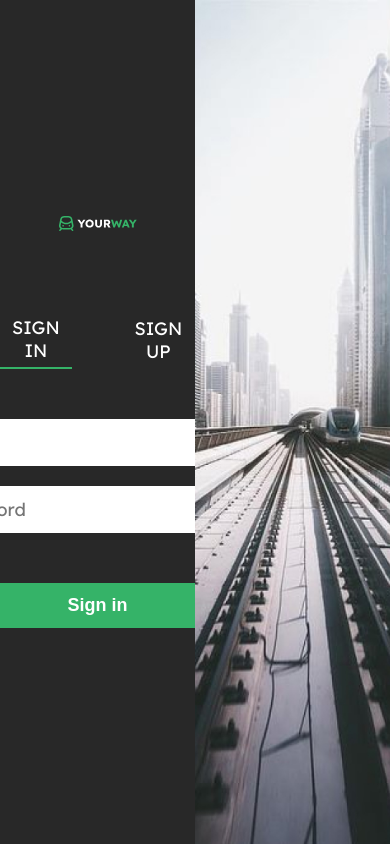
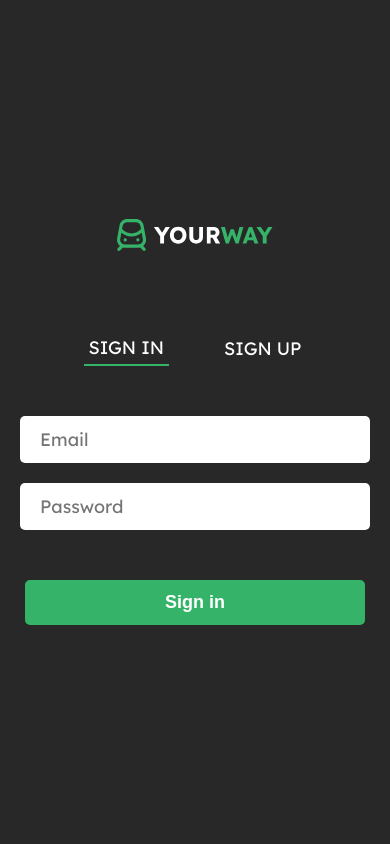
Before and after one commit to ayaamazloum/Subway-System, a React (Create React App) app in the folder subway-system/: page /auth in a window 390 px wide. Built offline with nearby package versions, Linux system fonts and the light colour scheme.

Commit message:
Add responsiveness for authorization page

```diff
--- a/subway-system/src/pages/Authentication/Components/SigninForm.jsx
+++ b/subway-system/src/pages/Authentication/Components/SigninForm.jsx
@@ -1,4 +1,3 @@
-
 const SigninForm = () => {
   return (
       <>
--- a/subway-system/src/pages/Authentication/index.jsx
+++ b/subway-system/src/pages/Authentication/index.jsx
@@ -13,10 +13,10 @@ const Authentication = () => {
         <div className='auth-container flex column center gap-50 half-width secondary-bg'>
             <img className='auth-logo' src={logo} />
             <div className='flex row gap-50 mt-30'>
-                <button className='auth-tab lexend-text sm-text white-text secondary-bg active-tab'
+                <button className={`auth-tab lexend-text sm-text white-text secondary-bg  ${isSignin && 'active-tab'}`}
                     onClick={() => setIsSignin(true)}>
                     SIGN IN</button>
-                <button className='auth-tab lexend-text sm-text white-text secondary-bg'
+                <button className={`auth-tab lexend-text sm-text white-text secondary-bg  ${!isSignin && 'active-tab'}`}
                     onClick={() => setIsSignin(false)}>SIGN UP</button>
             </div>
             {isSignin ? <SigninForm/> : <SignupForm/>}
--- a/subway-system/src/pages/Authentication/style.css
+++ b/subway-system/src/pages/Authentication/style.css
@@ -29,3 +29,12 @@
   padding: 12px 20px;
   width: 340px;
 }
+
+@media (max-width: 900px) {
+  .auth-container {
+    width: 100%;
+  }
+  .auth-img {
+    display: none;
+  }
+}
```
